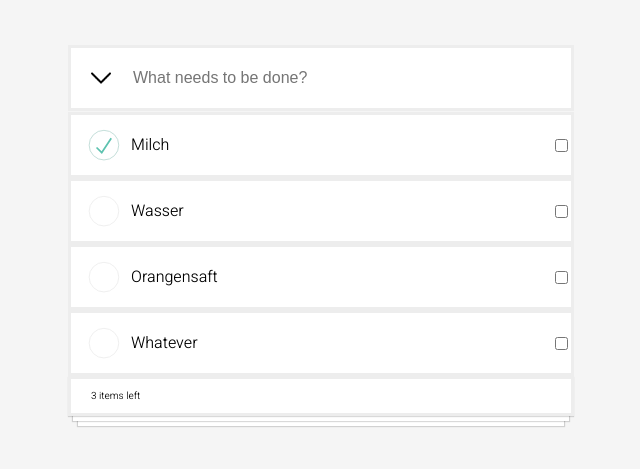
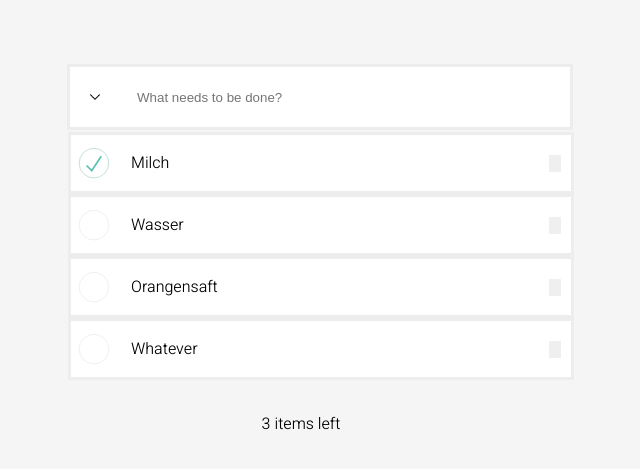
Before and after one commit to killer-r2d2/dev1920todo, a plain HTML site: page index.html in a window 1280 px wide. Shown: the part 217-686 px from the top of the page, without its empty margins (339-979 px from the left). Drawn offline with Linux system fonts and the light colour scheme.

Commit message:
HTML nach BEM umgebaut und CSS angepasst

```diff
--- a/index.html
+++ b/index.html
@@ -13,7 +13,7 @@
 <!--header-->
 
 <header>
-<h1>todos</h1>
+<h1 class="title">todos</h1>
 </header>
 
 <!--main-->
@@ -21,55 +21,52 @@
 <main>
 
 
-    <ul>
-        <li class="ul__placeholder">
+    <div class="placeholder">
 
-         <img class="arrowdown"src="arrowdown.png" alt="arrowdown">
+         <img class="placeholder__arrowdown" src="arrowdown.png" alt="arrowdown">
          <input type="text" placeholder="What needs to be done?">
-
-
-        </li>
-
-    </ul>
+    </div>
 
 
     <ul class="list">
 
         <li class="list__listitems">
-            <img class="checkbox" src="checkboxinaktiv.svg" alt="checkboxaktiv">
-            <p>Milch</p>
+            <img class="list__listitems__button" src="buttoninaktiv.svg" alt="buttoninaktiv">
+            <p class="list__listitems__product">Milch</p>
             <label for="redcross"></label>
-            <input type="checkbox" name="redcross" id="redcross">
+            <input type="button" name="redcross" id="redcross">
         </li>
 
         <li class="list__listitems">
-            <img class="checkbox" src="checkboxaktiv.svg" alt="checkboxaktiv">
-            <p>Wasser</p>
+            <img class="list__listitems__button" src="buttonaktiv.svg" alt="buttonaktiv">
+            <p class="list__listitems__product">Wasser</p>
             <label for="redcross"></label>
-            <input type="checkbox" name="redcross" id="redcross">
+            <input type="button" name="redcross" id="redcross">
         </li>
 
         <li class="list__listitems">
-            <img class="checkbox" src="checkboxaktiv.svg" alt="checkboxaktiv">
-            <p>Orangensaft</p>
+            <img class="list__listitems__button" src="buttonaktiv.svg" alt="buttonaktiv">
+            <p class="list__listitems__product">Orangensaft</p>
             <label for="redcross"></label>
-            <input type="checkbox" name="redcross" id="redcross">
+            <input type="button" name="redcross" id="redcross">
         </li>
 
         <li class="list__listitems">
-            <img class="checkbox" src="checkboxaktiv.svg" alt="checkboxaktiv">
-            <p>Whatever</p>
+            <img class="list__listitems__button" src="buttonaktiv.svg" alt="buttonaktiv">
+            <p class="list__listitems__product">Whatever</p>
             <label for="redcross"></label>
-            <input type="checkbox" name="redcross" id="redcross">
-        </li>
-
-        <li class="stackeffect">
-
-                <p class="p__itemsleft">3 items left</p>
-
+            <input type="button" name="redcross" id="redcross">
         </li>
 
     </ul>
+
+    <div>
+
+            <p class="list__listitems__itemsleft">3 items left</p>
+
+    <div>
+
+
 </main>
 
 
--- a/todoprojekt.scss
+++ b/todoprojekt.scss
@@ -11,9 +11,10 @@
     font-size:16px;
     font-family: $fontfamily;
     border-left: 40px;
+
 }
 
-h1 {
+h1.title {
     font-size: 6.25rem;
     text-align: center;
     color: $h1color;
@@ -27,6 +28,9 @@
     align-items: center;
 }
 
+ul.list {
+    margin-top: 2px;
+}
 
 li {
     background-color:$listitembackgroundcolor;
@@ -35,59 +39,44 @@
     align-items: center;
     border: $listborder;
     width: 500px;
+
 }
 
-
-li.ul__placeholder {
+div.placeholder {
 
     background-color: $listitembackgroundcolor;
+    margin-left: 38px;
+    width: 500px;
     height: 60px;
-    margin: -35px;
+    display: flex;
+    align-items: center;
     border: $listborder;
+
+}
+
+input {
+    border: none;
+}
+
+img.placeholder__arrowdown {
+
+    background-color: $listitembackgroundcolor;
+    height: 10px;
+    margin-right: 35px;
+    margin-left: 20px;;
     display: flex;
     justify-content: flex-start;
 
-}
-
-img.arrowdown {
-
-    height: 20px;
-    color: grey;
-    margin: 20px;
-}
-
-input {
-
-    border: none;
-    font-size: 16px;
-
-}
-
-img.checkbox {
-
-
-    margin: 10px;
 
 }
 
 input#redcross {
     margin-left: auto;
     size: 50px;
+    margin-right: 10px;
 }
 
-p.p__itemsleft {
+p.list__listitems__product {
+
     margin-left: 20px;
-    font-size: 10px;
-   }
-
-/*stackeffect*/
-li.stackeffect {
-
-    background: $listitembackroundcolor;
-    box-shadow:
-    0px 1px 1px rgba(0, 0, 0, 0.15),
-    0px 10px 0 -5px $listitembackgroundcolor,
-    0 10px 1px -4px rgba(0,0,0,0.15),
-    0 20px 0 -10px $listitembackgroundcolor,
-    0 20px 1px -9px rgba(0,0,0,0.15);
 }
```
Also changed, not shown: buttonaktiv.svg (added), buttoninaktiv.svg (added), todoprojekt.css.
